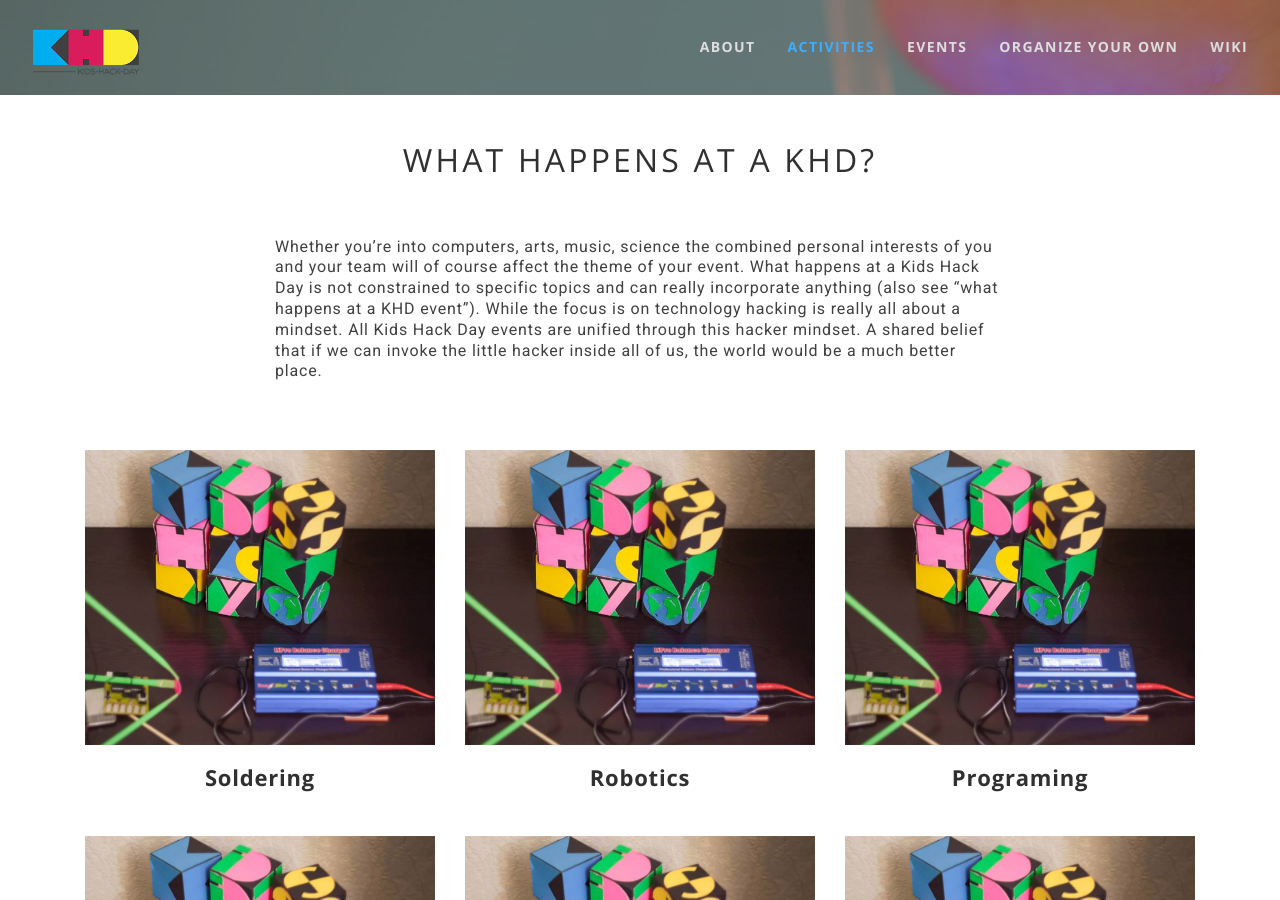
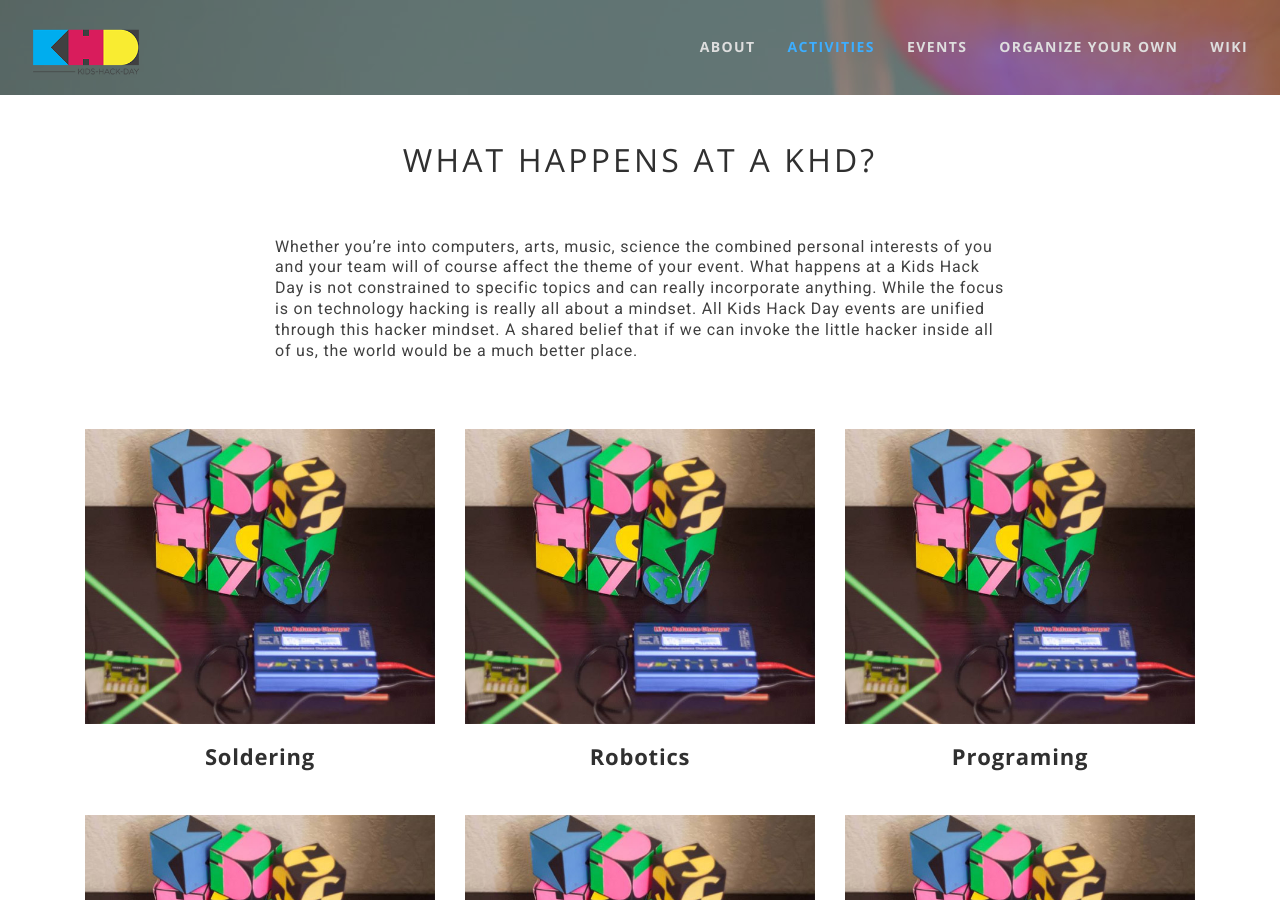
Before and after one commit to KidsHackDay/kidshackday.org, a Jekyll site: the page built from activities.html, in a window 1280 px wide and 900 px high. Built offline with Jekyll 4.4.1, drawn with Linux system fonts in a browser that asks for light colours.

Commit message:
Update activities.html

```diff
--- a/activities.html
+++ b/activities.html
@@ -18,10 +18,10 @@ active: /activities
 				<p>
 					Whether you’re into computers, arts, music, science the combined personal interests of you
 					and your team will of course affect the theme of your event. What happens at a Kids Hack Day
-					is not constrained to specific topics and can really incorporate anything (also see “what
-					happens at a KHD event”). While the focus is on technology hacking is really all about a mindset.
-					All Kids Hack Day events are unified through this hacker mindset. A shared belief that if we
-					can invoke the little hacker inside all of us, the world would be a much better place.
+					is not constrained to specific topics and can really incorporate anything. While the focus is
+					on technology hacking is really all about a mindset. All Kids Hack Day events are unified
+					through this hacker mindset. A shared belief that if we can invoke the little hacker inside
+					all of us, the world would be a much better place.
 
 				</p>
 			</div>
```
